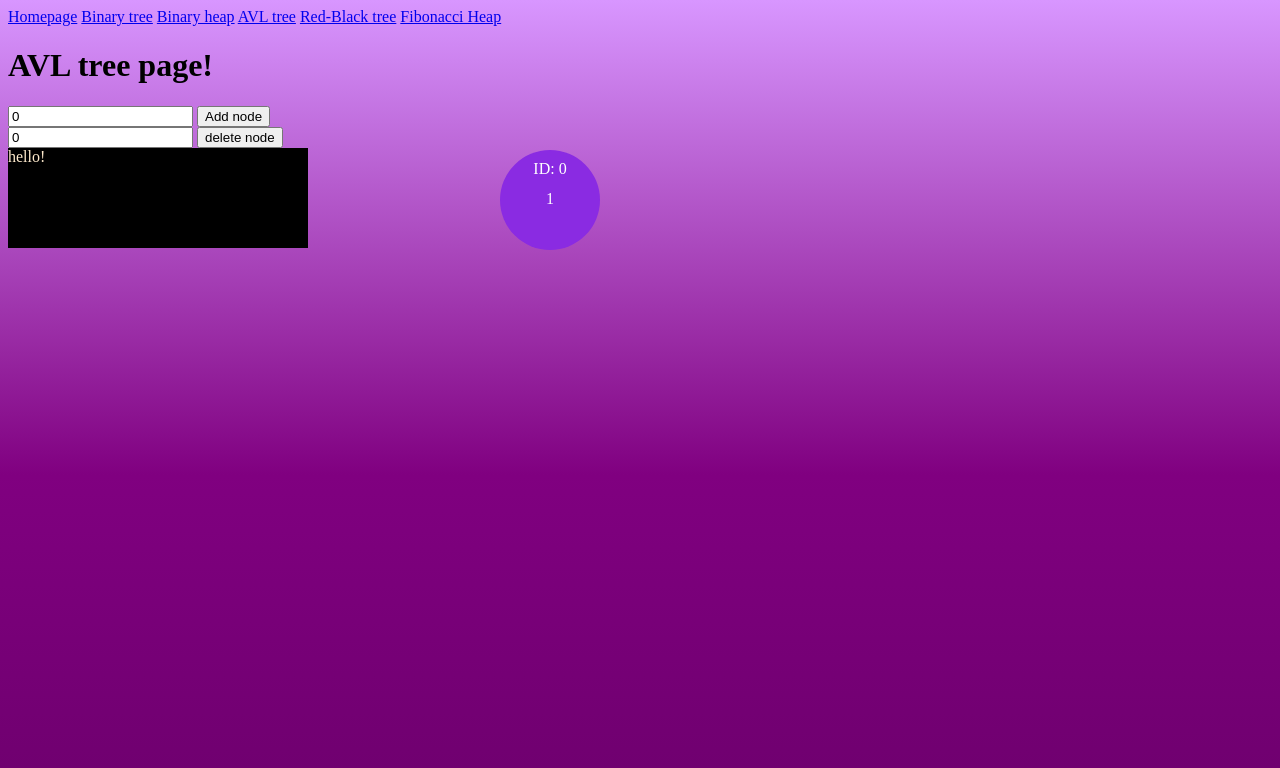
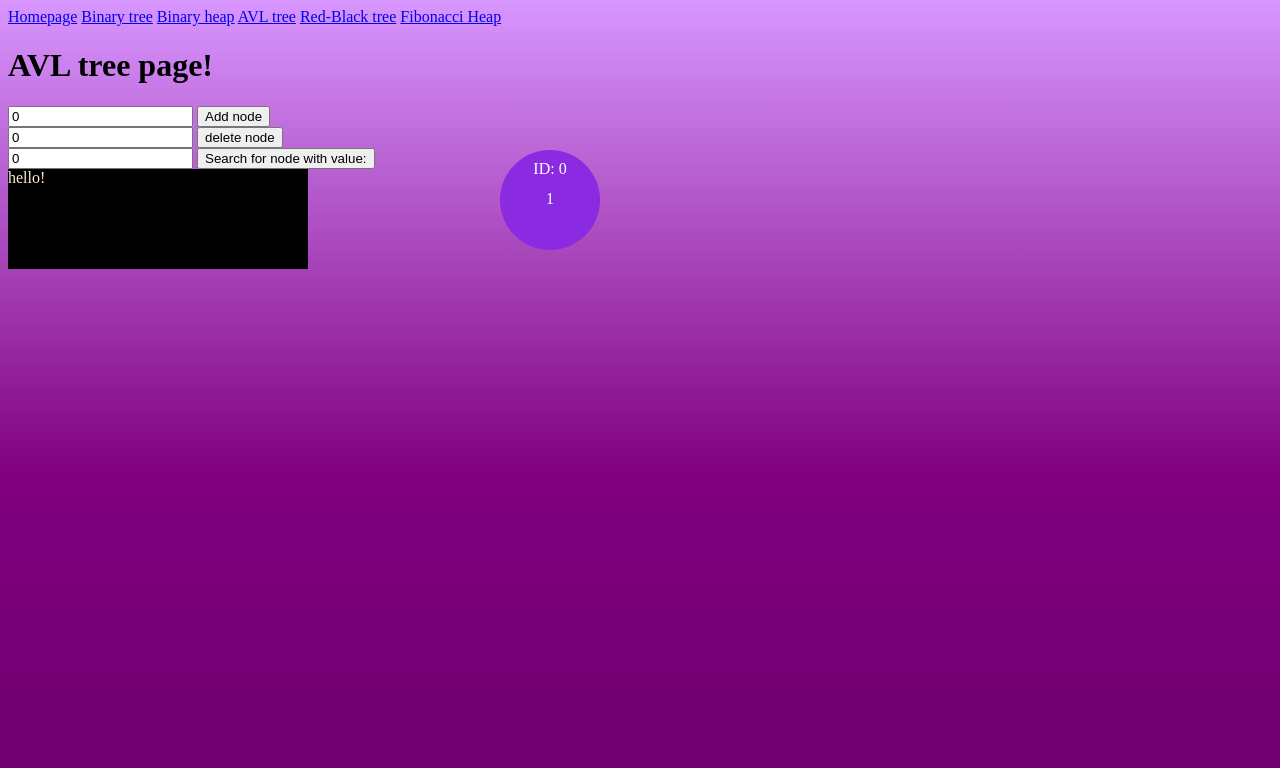
Before and after one commit to naomihollyholland/finalyearproject, a SvelteKit app in the folder finalyearproject/: page /avl_tree in a window 1280 px wide. Shown: the top 768 px of the page. Built offline with nearby package versions, Linux system fonts and the light colour scheme.

Commit message:
shoved the search function over to the avl tree, forgot to implement it
whoops

```diff
--- a/finalyearproject/src/routes/avl_tree/+page.svelte
+++ b/finalyearproject/src/routes/avl_tree/+page.svelte
@@ -1,6 +1,6 @@
 <script lang="ts">
     import TreeNode from "../TreeNode.svelte";
-    import { deletenode, getNodes, push, getbutton, getlog} from "./AVLTree.svelte.ts";
+    import { deletenode, getNodes, push, getbutton, getlog, searchfor} from "./AVLTree.svelte.ts";
     import { clearlines, drawlines, makecanvas } from "./canvas.ts";
 
     let size = $derived.by(() => {
@@ -26,6 +26,8 @@
     let nodeinputvalue: number = $state(0);
 
     let node_to_delete: number = $state(0);
+
+    let node_to_find: number = $state(0)
 </script>
 
 <canvas id="canvas" height={size[1]} width={size[0]} {@attach makecanvas}>
@@ -37,6 +39,11 @@
 <br />
 <input bind:value={node_to_delete} placeholder="0" type="number" />
 <button onclick={() => deletenode(node_to_delete)} disabled={getbutton()}>delete node</button>
+
+<br />
+<input bind:value={node_to_find} placeholder="0" type="number" />
+<button onclick={() => searchfor(node_to_find)} disabled={getbutton()} >Search for node with value:</button>
+
 
 {#each getNodes() as node (node.id)}
     <TreeNode id={node.id} value={node.val} x={node.x} y={node.y} />
--- a/finalyearproject/src/routes/avl_tree/AVLTree.svelte.ts
+++ b/finalyearproject/src/routes/avl_tree/AVLTree.svelte.ts
@@ -142,6 +142,61 @@ export function reevaluate_coordinate(node: Node) {
     }
 
 }
+
+
+export function searchwithnode(node:Node, nodevalue:number){
+        if(nodevalue == node.val){
+                log += "<br> Node found! id is: " + node.val
+                return;
+            }else if(nodevalue < node.val) {
+                log += "<br> value is less than node, checking left subtree"
+                let leftchild = getleftchild(node)
+                if(leftchild != undefined){
+                    searchwithnode(leftchild, nodevalue)
+                } else {
+                    log += "<br> subtree does not exist! node could not be found."
+                }
+
+            } else if(nodevalue > node.val) {
+                log += "<br> value is greater than node, checking right subtree"
+                let rightchild = getrightchild(node)
+                if(rightchild != undefined){
+                    searchwithnode(rightchild, nodevalue)
+                } else {
+                    log += "<br> subtree does not exist! node could not be found."
+                }
+        }
+}
+
+export function searchfor(nodevalue:number){
+
+    button = true
+    let node = getroot()
+    if(node != undefined){
+        if(nodevalue == node.val){
+            log += "<br> Node found! id is: " + node.val
+        }else if(nodevalue < node.val) {
+            log += "<br> value is less than node, checking left subtree"
+            let leftchild = getleftchild(node)
+            if(leftchild != undefined){
+                searchwithnode(leftchild, nodevalue)
+            } else {
+                log += "<br> subtree does not exist! node could not be found."
+            }
+
+        } else if(nodevalue > node.val) {
+            log += "<br> value is greater than node, checking right subtree"
+            let rightchild = getrightchild(node)
+            if(rightchild != undefined){
+                searchwithnode(rightchild, nodevalue)
+            } else {
+                log += "<br> subtree does not exist! node could not be found."
+            }
+        }
+    }
+    wait(3).then(() => button = false);
+}
+
 
 export function checklefftoverrun(){
     let max = 0
--- a/finalyearproject/src/routes/binary_heap/BinaryHeap.svelte.ts
+++ b/finalyearproject/src/routes/binary_heap/BinaryHeap.svelte.ts
@@ -414,7 +414,7 @@ export function decreasekey(nodeid: number, number:number){
             while(parent != undefined && check && node != undefined){
                 log += "<br> node compared to parent!"
                 if(node.val < parent.val && node != undefined){
-                    let tempnodeid = node.id
+                    tempnodeid = node.id
                     swapnodes(node, parent)
                     node = getnode(tempnodeid)
                     if(node != undefined){
@@ -427,6 +427,7 @@ export function decreasekey(nodeid: number, number:number){
                     log += "<br> node is greater than parent, ending loop!"
                     check = false
                 }
+
             }
         }
 
```
